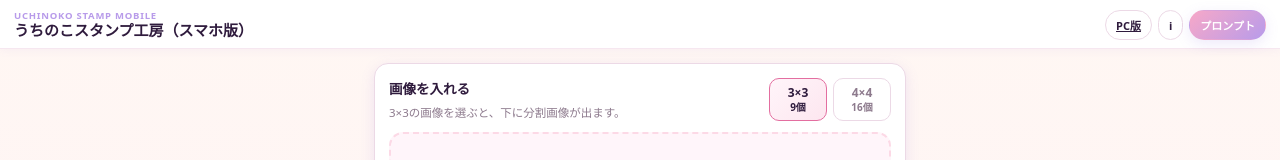
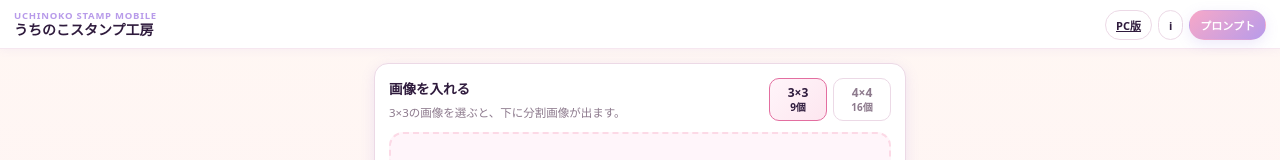
Before and after one commit to chie-chan/aiko-animal-park, a React (Vite) app: page /stamp-mobile in a window 1280 px wide. Shown: the top 160 px of the page. Built offline with nearby package versions, Linux system fonts and the light colour scheme; a web font is replaced by a local one.

Commit message:
Improve mobile stamp edit layout

```diff
--- a/src/StampToolMobile.tsx
+++ b/src/StampToolMobile.tsx
@@ -133,6 +133,9 @@ export default function StampToolMobile() {
   const eraserPointerIdRef = useRef<number | null>(null);
   const cropGestureRef = useRef<CropGesture | null>(null);
   const cropPointersRef = useRef<Map<number, GesturePoint>>(new Map());
+  // ピンチ/パンのプレビュー更新を1フレーム1回に間引く（毎pointermoveのsetStateを避けてなめらかに）
+  const cropRafRef = useRef<number | null>(null);
+  const cropLatestPointsRef = useRef<GesturePoint[]>([]);
   const cellCropOverridesRef = useRef<Record<number, CellCropOverride>>({});
   const manualCellSrcOverridesRef = useRef<Record<number, string>>({});
   const splitJobRef = useRef(0);
@@ -479,6 +482,11 @@ export default function StampToolMobile() {
   function clearCropGesture() {
     cropGestureRef.current = null;
     cropPointersRef.current.clear();
+    if (cropRafRef.current != null) {
+      cancelAnimationFrame(cropRafRef.current);
+      cropRafRef.current = null;
+    }
+    cropLatestPointsRef.current = [];
     setCropGesturing(false);
     setGesturePreviewTransform(undefined);
   }
@@ -551,7 +559,14 @@ export default function StampToolMobile() {
       x: event.clientX,
       y: event.clientY,
     });
-    updateCropGesturePreview(Array.from(cropPointersRef.current.values()));
+    // 毎イベントでsetStateせず、次フレームで最新値を1回だけ反映（なめらか化）
+    cropLatestPointsRef.current = Array.from(cropPointersRef.current.values());
+    if (cropRafRef.current == null) {
+      cropRafRef.current = requestAnimationFrame(() => {
+        cropRafRef.current = null;
+        if (cropGestureRef.current) updateCropGesturePreview(cropLatestPointsRef.current);
+      });
+    }
   }
 
   function finishCropGesture(event: ReactPointerEvent<HTMLDivElement>) {
@@ -560,6 +575,12 @@ export default function StampToolMobile() {
     if (event.currentTarget.hasPointerCapture(event.pointerId)) {
       event.currentTarget.releasePointerCapture(event.pointerId);
     }
+    if (cropRafRef.current != null) {
+      cancelAnimationFrame(cropRafRef.current);
+      cropRafRef.current = null;
+    }
+    const latestPoints = Array.from(cropPointersRef.current.values());
+    if (latestPoints.length > 0) updateCropGesturePreview(latestPoints);
     const gesture = cropGestureRef.current;
     cropPointersRef.current.delete(event.pointerId);
     clearCropGesture();
@@ -756,7 +777,7 @@ export default function StampToolMobile() {
         <div className="vm-topbar-row">
           <div className="vm-topbar-title">
             <span className="vm-topbar-kicker">UCHINOKO STAMP MOBILE</span>
-            <span className="vm-topbar-name">うちのこスタンプ工房（スマホ版）</span>
+            <span className="vm-topbar-name">うちのこスタンプ工房</span>
           </div>
           <div className="vm-topbar-actions">
             <a className="vm-topbar-btn" href="/stamp-room" title="PC版を開く">
--- a/src/stamp-mobile.css
+++ b/src/stamp-mobile.css
@@ -46,17 +46,25 @@
   display: flex;
   flex-direction: column;
   line-height: 1.15;
+  min-width: 0;
+  flex: 1 1 auto;
 }
 .vm-topbar-kicker {
   font-size: 9.5px;
   font-weight: 800;
   letter-spacing: 0.08em;
   color: var(--vm-purple);
+  white-space: nowrap;
+  overflow: hidden;
+  text-overflow: ellipsis;
 }
 .vm-topbar-name {
-  font-size: 15px;
+  font-size: 14px;
   font-weight: 900;
   color: var(--vm-ink);
+  white-space: nowrap;
+  overflow: hidden;
+  text-overflow: ellipsis;
 }
 .vm-topbar-actions {
   display: inline-flex;
@@ -478,13 +486,15 @@
   position: relative;
 }
 .vm-edit-body {
-  display: grid;
-  grid-template-columns: minmax(112px, 0.8fr) 1fr;
-  gap: 12px;
-  align-items: center;
+  display: flex;
+  flex-direction: column;
+  gap: 14px;
 }
 .vm-edit-preview {
   position: relative;
+  width: 100%;
+  max-width: 300px;
+  margin: 0 auto;
   aspect-ratio: 1 / 1;
   background: repeating-conic-gradient(#f0e0eb 0deg 90deg, #fff 90deg 180deg) 0 0 / 12px 12px;
   border: 1.5px solid var(--vm-line);
@@ -627,6 +637,7 @@
 }
 .vm-center-row button {
   min-height: 38px;
+  min-width: 0;
   border: 1.5px solid var(--vm-purple);
   background: linear-gradient(135deg, #fbf8ff, #f2eaff);
   border-radius: 10px;
@@ -635,7 +646,12 @@
   font-weight: 900;
   line-height: 1.15;
   padding: 0 8px;
+  white-space: nowrap;
   cursor: pointer;
+}
+.vm-eraser-row button,
+.vm-zoom-row button {
+  min-width: 0;
 }
 .vm-center-row .vm-reset-button {
   border-color: var(--vm-line);
```
